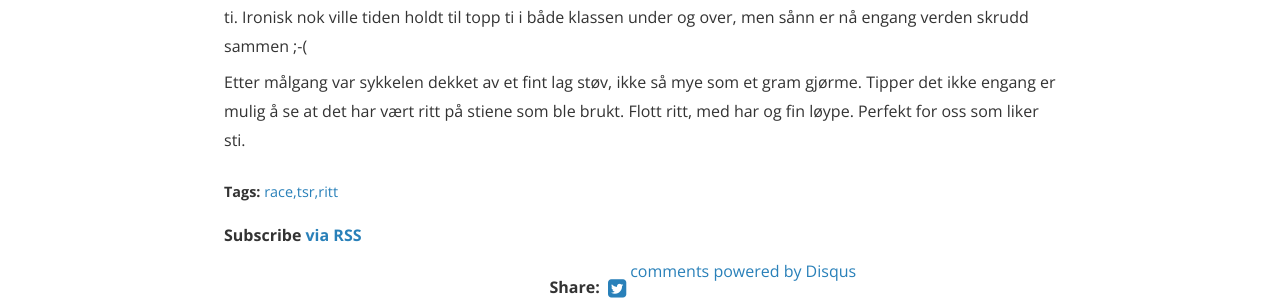
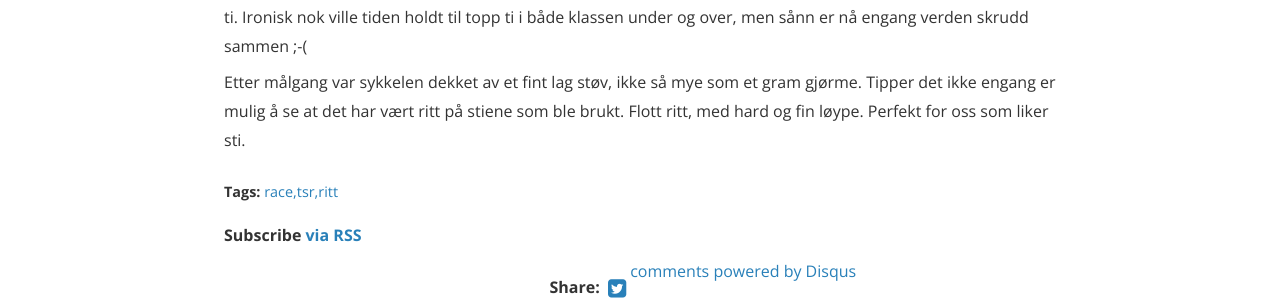
Before and after one commit to knuthaug/krankbolt, a Jekyll site: the page built from _posts/2018-05-26-race-tsr-2018.markdown, in a window 1280 px wide. Shown: the part 1373-1673 px from the top of the page. Built offline with Jekyll 4.4.1, drawn with Linux system fonts in a browser that asks for light colours; nearby versions of some CDN libraries; comment, search, counter and statistics services are not loaded; a style sheet for code colours, icons or effects is not loaded.

Commit message:
cross-post

```diff
--- a/_posts/2018-05-26-race-tsr-2018.markdown
+++ b/_posts/2018-05-26-race-tsr-2018.markdown
@@ -19,4 +19,4 @@ Den gamle kjenningen stiv korsrygg kom på besøk ca. midtveis, men jeg mistenke
 
 Kom inn på 2.04 og 17. plass i menn 40-44 en runde. Ikke så verst fornøyd med tiden, men hadde håp om topp ti. Ironisk nok ville tiden holdt til topp ti i både klassen under og over, men sånn er nå engang verden skrudd sammen ;-(
 
-Etter målgang var sykkelen dekket av et fint lag støv, ikke så mye som et gram gjørme. Tipper det ikke engang er mulig å se at det har vært ritt på stiene som ble brukt. Flott ritt, med har og fin løype. Perfekt for oss som liker sti.
+Etter målgang var sykkelen dekket av et fint lag støv, ikke så mye som et gram gjørme. Tipper det ikke engang er mulig å se at det har vært ritt på stiene som ble brukt. Flott ritt, med hard og fin løype. Perfekt for oss som liker sti.
```
Also changed, not shown: _posts/2018-11-17-litt-cross-p-tampen-av-sesongen.markdown (added, +18 -0 lines), assets/dikemark1.jpg (added).
